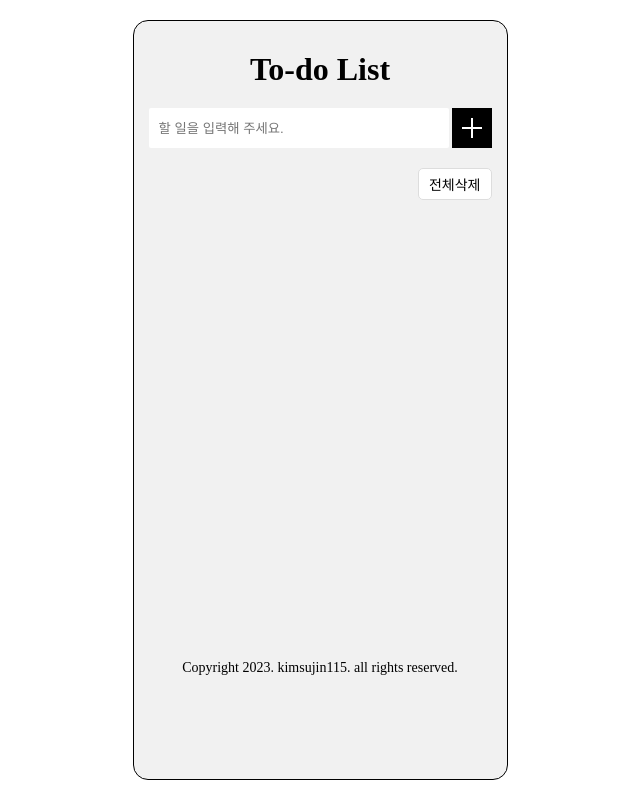
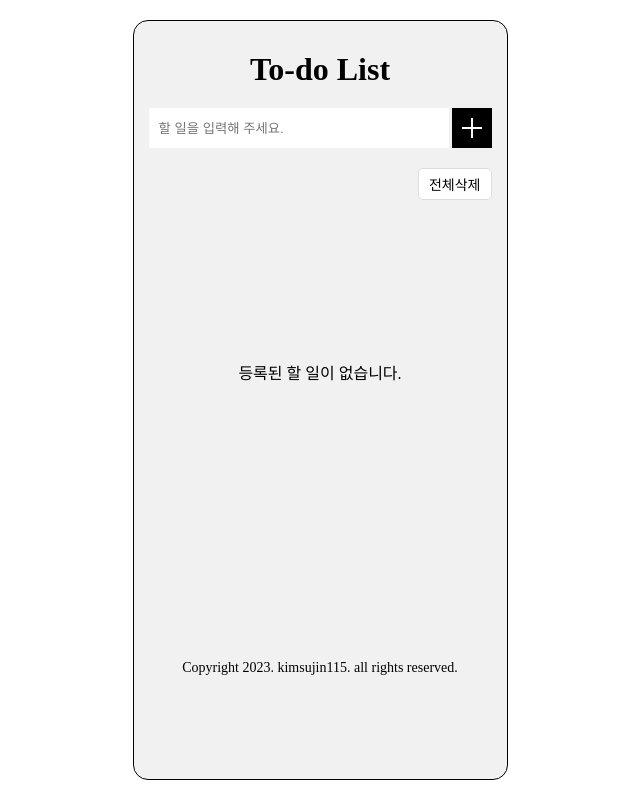
Before and after one commit to kimsujin115/todolist-vue, a Vue app: page / in a window 1280 px wide. Shown: the whole page, without its empty margins (320-960 px from the left). Built offline with nearby package versions, Linux system fonts and the light colour scheme.

Commit message:
등록된 데이터 없을 경우 표시

```diff
--- a/public/css/style.css
+++ b/public/css/style.css
@@ -72,11 +72,14 @@ header {
       border-radius: 5px;
       cursor: pointer;
       background: #fff; }
-  .listWrap .todoList {
+  .listWrap .todoListArea {
     margin-top: 10px;
     height: 400px;
     overflow-y: auto; }
-    .listWrap .todoList li {
+    .listWrap .todoListArea .noDataText {
+      margin-top: 150px;
+      font-size: 16px; }
+    .listWrap .todoListArea .todoList li {
       display: flex;
       padding: 10px 15px;
       margin-top: 10px;
@@ -86,14 +89,14 @@ header {
       align-items: center;
       border-radius: 5px;
       background-color: #fff; }
-      .listWrap .todoList li:first-child {
+      .listWrap .todoListArea .todoList li:first-child {
         margin-top: 0; }
-      .listWrap .todoList li span {
+      .listWrap .todoListArea .todoList li span {
         position: relative;
         padding-left: 20px;
         font-size: 18px;
         color: #000; }
-        .listWrap .todoList li span:after {
+        .listWrap .todoListArea .todoList li span:after {
           content: '';
           position: absolute;
           left: 0;
@@ -105,7 +108,7 @@ header {
           border-bottom: 2px solid #000;
           background-color: #fff;
           transform: rotate(-45deg); }
-      .listWrap .todoList li .btnDel {
+      .listWrap .todoListArea .todoList li .btnDel {
         border: none;
         font-size: 16px;
         cursor: pointer;
--- a/src/assets/scss/style.scss
+++ b/src/assets/scss/style.scss
@@ -86,10 +86,15 @@ header {
             background: #fff;
         }
     }
-    .todoList {
+    .todoListArea {
         margin-top:10px;
         height:400px;
         overflow-y: auto;
+        .noDataText {
+            margin-top: 150px;
+            font-size:16px;
+        }
+        .todoList {
             li {
                 display: flex;
                 padding:10px 15px;
@@ -131,6 +136,7 @@ header {
             }
         }
     }
+}
 
 footer {
     p {
--- a/src/components/TodoList.vue
+++ b/src/components/TodoList.vue
@@ -3,12 +3,15 @@
     <div class="btnArea">
       <button class="btnAllDel" @click="onDeleteAll">전체삭제</button>
     </div>
-    <ul class="todoList">
-      <li v-for="(item, index) in todoItems" :key="item">
-        <span>{{ item }}</span>
-        <button class="btnDel fas fa-trash" @click="onDelteTodo(item, index)"></button>
-      </li>
-    </ul>
+    <div class="todoListArea">
+      <ul class="todoList" v-if="todoItems.length > 0">
+        <li v-for="(item, index) in todoItems" :key="item">
+          <span>{{ item }}</span>
+          <button class="btnDel fas fa-trash" @click="onDelteTodo(item, index)"></button>
+        </li>
+      </ul>
+      <p class="noDataText" v-else>등록된 할 일이 없습니다.</p>
+    </div>
   </div>
 </template>
 
```
Lines whose indentation alone changed are shown as unchanged.
